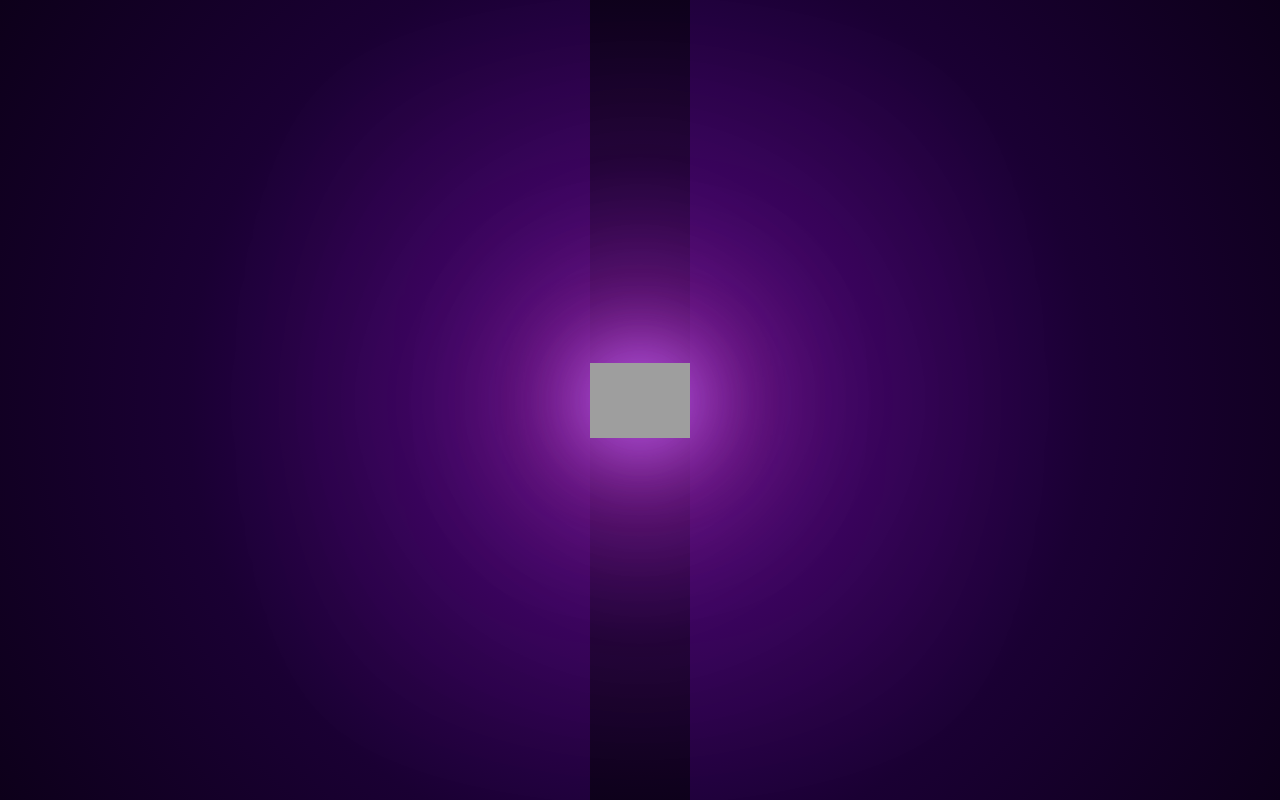
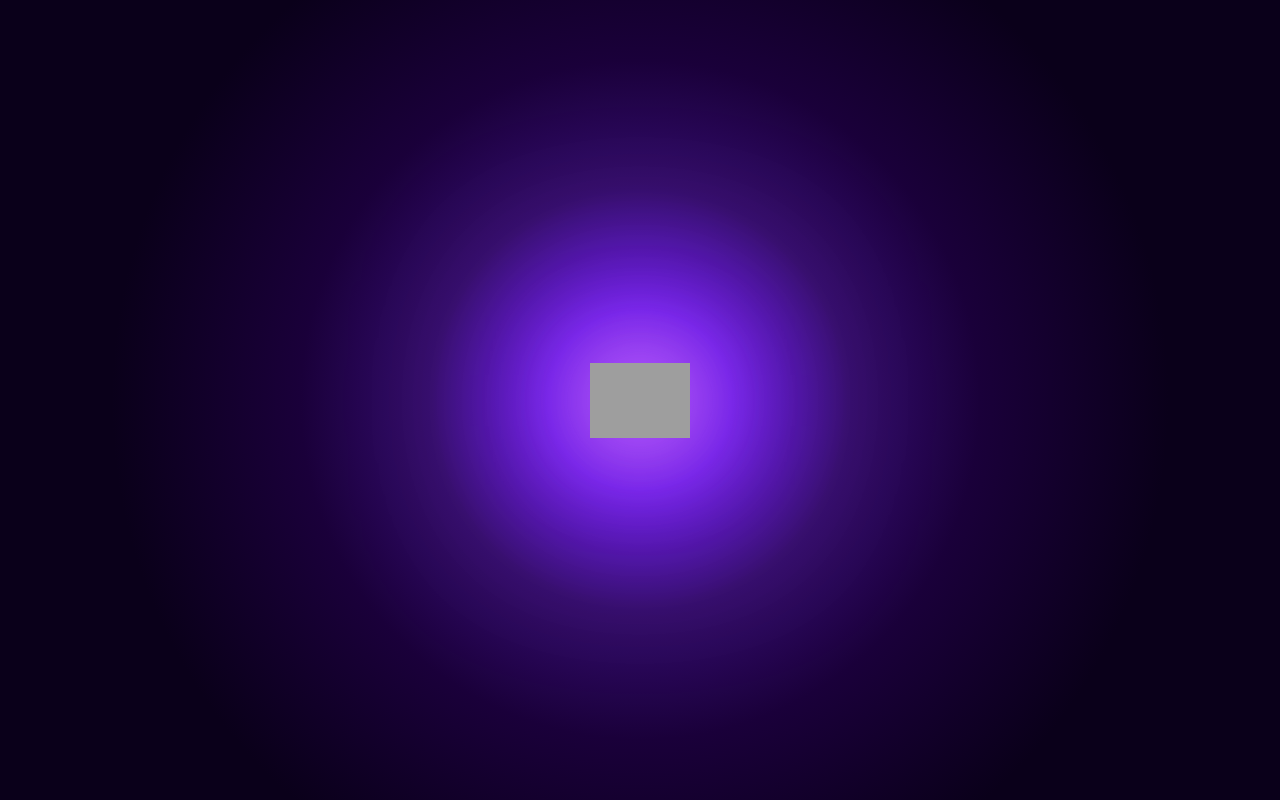
Before and after one commit to CAI271/domain_pages, a plain HTML site: page index.html in a window 1280 px wide. Drawn offline with Linux system fonts and the light colour scheme; grey boxes are pictures that could not be loaded.

Commit message:
Update index.html

```diff
--- a/index.html
+++ b/index.html
@@ -5,21 +5,27 @@
     <meta name="viewport" content="width=device-width, initial-scale=1.0">
     <title>Apex-Scale</title>
     <style>
-        html, body {
-            margin: 0;
-            padding: 0;
-            height: 100%;
-            background: radial-gradient(circle at center, #4a0080 0%, #1a0033 60%, #0d001a 100%);
-            display: flex;
-            justify-content: center;
-            align-items: center;
+        * { margin:0; padding:0; }
+        html { height:100%; }
+        body {
+            min-height:100vh;
+            background:#0a001a;
+            background:radial-gradient(circle at 50% 50%,
+                #8b3fff 0%,
+                #5e17eb 12%,
+                #320d6b 28%,
+                #1a003a 45%,
+                #0a001a 70%,
+                #0a001a 100%);
+            background-attachment:fixed;   /* fixes mobile seams */
+            display:flex;
+            justify-content:center;
+            align-items:center;
         }
         img {
-            width: 100px;                     /* fixed 100px size */
-            height: auto;
-            filter: drop-shadow(0 0 40px #c46bff)
-                    drop-shadow(0 0 80px #ff66c4)
-                    drop-shadow(0 0 140px #ff66c4);
+            width:100px;
+            filter:drop-shadow(0 0 50px #c46bff)
+                   drop-shadow(0 0 100px #ff66c4);
         }
     </style>
 </head>
```
